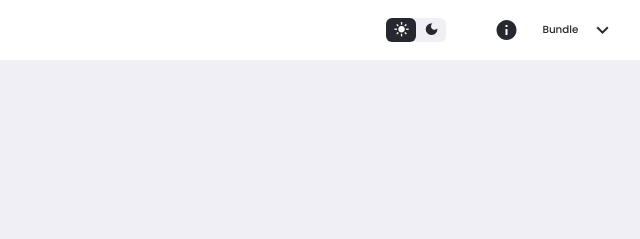
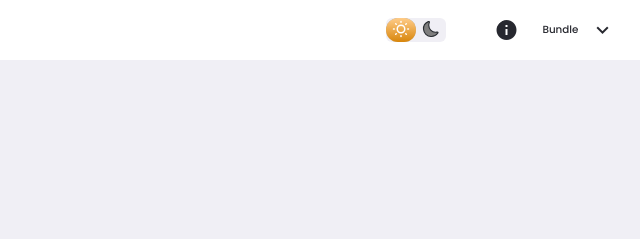
Before and after one commit to Haruma-VN/Tre-WebKit, a website with bundled scripts: page index.html in a window 1280 px wide. Shown: the top 239 px of the page, 640-1280 px from the left. Built offline with nearby package versions, Linux system fonts and the light colour scheme.

Commit message:
Add files via upload

```diff
--- a/index.html
+++ b/index.html
@@ -27,8 +27,20 @@
             </div>
             <div class="profile-area">
                 <div class="theme-btn">
-                    <span class="material-icons-sharp active">light_mode</span>
-                    <span class="material-icons-sharp">dark_mode</span>
+                    <input type="checkbox" id="darkmode-toggle" />
+                    <label class="darkmode-toggle-display" for="darkmode-toggle">
+                        <svg class="sun" fill="#000000" viewBox="0 0 24 24"
+                            xmlns="http://www.w3.org/2000/svg">
+                            <path
+                                d="M12,18a6,6,0,1,0-6-6A6.006,6.006,0,0,0,12,18ZM12,8a4,4,0,1,1-4,4A4,4,0,0,1,12,8ZM11,3V2a1,1,0,0,1,2,0V3a1,1,0,0,1-2,0Zm1,17a1,1,0,0,1,1,1v1a1,1,0,0,1-2,0V21A1,1,0,0,1,12,20ZM17.657,6.343a1,1,0,0,1,0-1.414l.707-.707a1,1,0,0,1,1.414,1.414l-.707.707a1,1,0,0,1-1.414,0ZM6.343,17.657a1,1,0,0,1,0,1.414l-.707.707a1,1,0,0,1-1.414-1.414l.707-.707A1,1,0,0,1,6.343,17.657ZM23,12a1,1,0,0,1-1,1H21a1,1,0,0,1,0-2h1A1,1,0,0,1,23,12ZM1,12a1,1,0,0,1,1-1H3a1,1,0,0,1,0,2H2A1,1,0,0,1,1,12Zm18.071,5.657.707.707a1,1,0,1,1-1.414,1.414l-.707-.707a1,1,0,0,1,1.414-1.414ZM4.222,5.636A1,1,0,0,1,5.636,4.222l.707.707A1,1,0,1,1,4.929,6.343Z" />
+                        </svg>
+                        <svg class="moon"  viewBox="0 0 24 24" fill="none"
+                            xmlns="http://www.w3.org/2000/svg">
+                            <path
+                                d="M2.03009 12.42C2.39009 17.57 6.76009 21.76 11.9901 21.99C15.6801 22.15 18.9801 20.43 20.9601 17.72C21.7801 16.61 21.3401 15.87 19.9701 16.12C19.3001 16.24 18.6101 16.29 17.8901 16.26C13.0001 16.06 9.00009 11.97 8.98009 7.13996C8.97009 5.83996 9.24009 4.60996 9.73009 3.48996C10.2701 2.24996 9.62009 1.65996 8.37009 2.18996C4.41009 3.85996 1.70009 7.84996 2.03009 12.42Z"
+                                stroke="#292D32" stroke-width="1.5" stroke-linecap="round" stroke-linejoin="round" />
+                        </svg>
+                    </label>
                 </div>
                 <div class="profile">
                     <div class="profile-photo">
--- a/src/Utilities/theme.ts
+++ b/src/Utilities/theme.ts
@@ -1,12 +1,16 @@
 "use strict";
 export namespace Theme {
     export function Change(): void {
-        const themeBtn = document.querySelector('.theme-btn');
-        if (themeBtn) {
-            themeBtn.addEventListener('click', () => {
+        const toggleBtn = document.querySelector('#darkmode-toggle');
+        const themeBtn = document.querySelectorAll('.darkmode-toggle-display');
+        themeBtn.forEach((e)=>{
+            (e as HTMLElement).style.boxShadow = '';
+        })
+        if (toggleBtn) {
+            toggleBtn.addEventListener('click', () => {
                 document.body.classList.toggle('dark-theme');
-                themeBtn.querySelector('span:first-child')?.classList.toggle('active');
-                themeBtn.querySelector('span:first-child')?.classList.toggle('active');
+                toggleBtn.querySelector('span:first-child')?.classList.toggle('active');
+                toggleBtn.querySelector('span:first-child')?.classList.toggle('active');
             })
         }
     }
--- a/styles/style.css
+++ b/styles/style.css
@@ -199,6 +199,66 @@ nav .profile-area .theme-btn {
     cursor: pointer;
 }
 
+.darkmode-toggle-display {
+    width: 50%;
+    height: 100%;
+    position: relative;
+    display: block;
+    background: #ebebeb;
+    border-radius: 200px;
+    box-shadow: inset 0px 5px 15px rgba(0, 0, 0, 0.4), inset 0px -5px 15px rgba(255, 255, 255, 0.4);
+    cursor: pointer;
+}
+
+.darkmode-toggle-display:after {
+    content: "";
+    width: 100%;
+    height: 100%;
+    position: absolute;
+    top: 1%;
+    left: 0%;
+    background: linear-gradient(180deg, #ffcc89, #d8860b);
+    border-radius: 200px;
+    box-shadow: 0px 5px 10px rgba(0, 0, 0, 0.2);
+}
+
+.darkmode-toggle-display::after {
+    box-shadow: none;
+}
+
+#darkmode-toggle {
+    width: 0;
+    height: 0;
+    visibility: hidden;
+}
+
+#darkmode-toggle::after {
+    width: 0;
+    height: 0;
+    visibility: hidden;
+    box-shadow: none;
+}
+
+input:checked+label {
+    background: #242424;
+    box-shadow: none;
+}
+
+input:checked+label:after {
+    left: 50%;
+    transform: translateX(50%);
+    background: linear-gradient(180deg, #777, #3a3a3a);
+}
+
+label,
+label:after {
+    transition: 0.3s
+}
+
+label:active:after {
+    width: 50%;
+}
+
 nav .profile-area .theme-btn span {
     width: 50%;
     height: 100%;
@@ -283,7 +343,7 @@ main aside .sidebar a span {
 main aside .sidebar a.active {
     background: var(--color-white);
     color: var(--color-primary);
-    animation:  200ms ease-in-out;
+    animation: 200ms ease-in-out;
 }
 
 main aside .sidebar a.active:before {
@@ -391,3 +451,31 @@ main aside .sidebar h4 {
     --color-dark: #ddd;
     --color-gray-dark: #adacb5;
 }
+
+label svg {
+    position: absolute;
+    width: 60%;
+    top: 10%;
+    z-index: 100;
+}
+
+label svg.sun {
+    left: 20%;
+    fill: #fff;
+    transition: 0.3s;
+}
+
+label svg.moon {
+    left: 100%;
+    fill: #7e7e7e;
+    margin-left: 20%;
+    transition: 0.3s;
+}
+
+input:checked+label svg.sun {
+    fill: #7e7e7e;
+}
+
+input:checked+label svg.moon {
+    fill: #fff;
+}
```
Also changed, not shown: dist/Utilities/theme.js.
